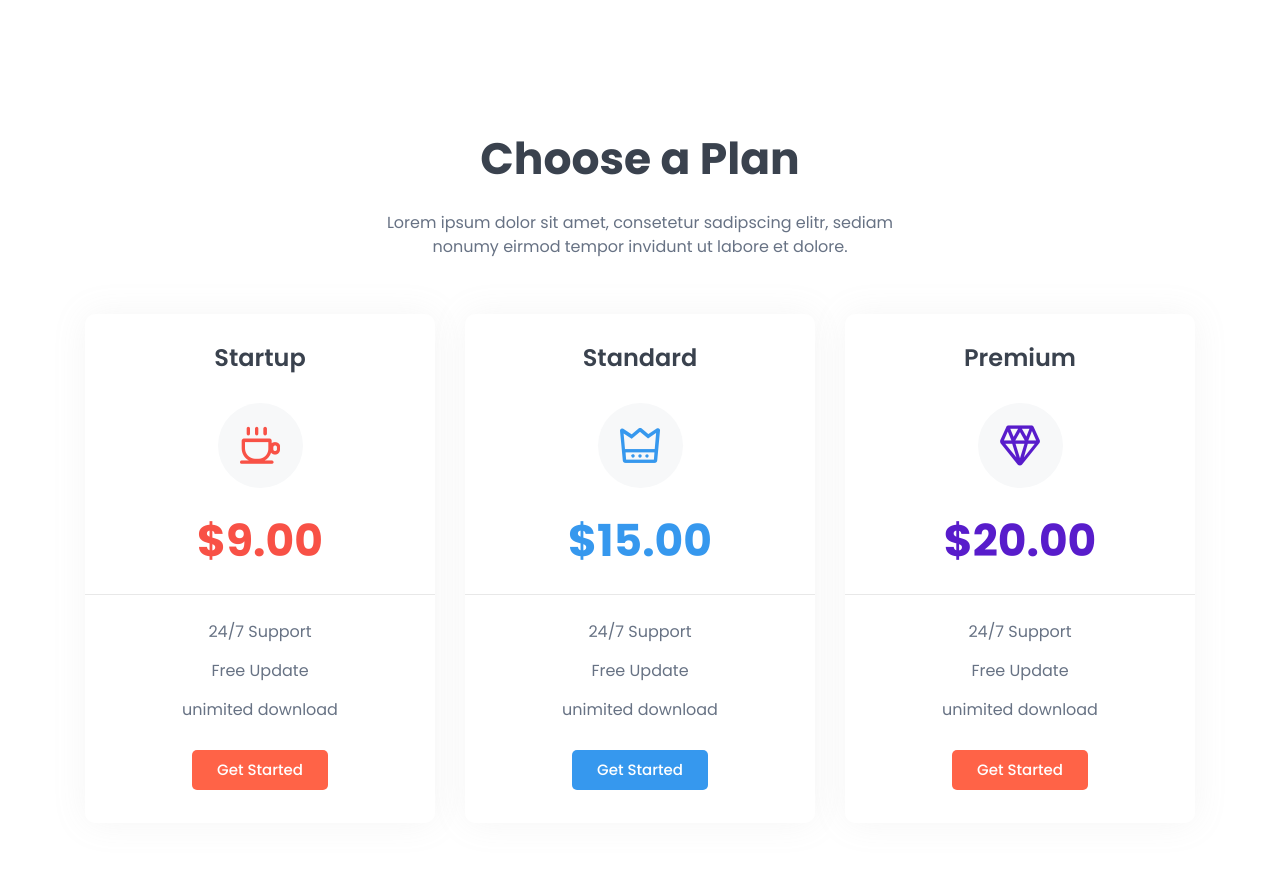
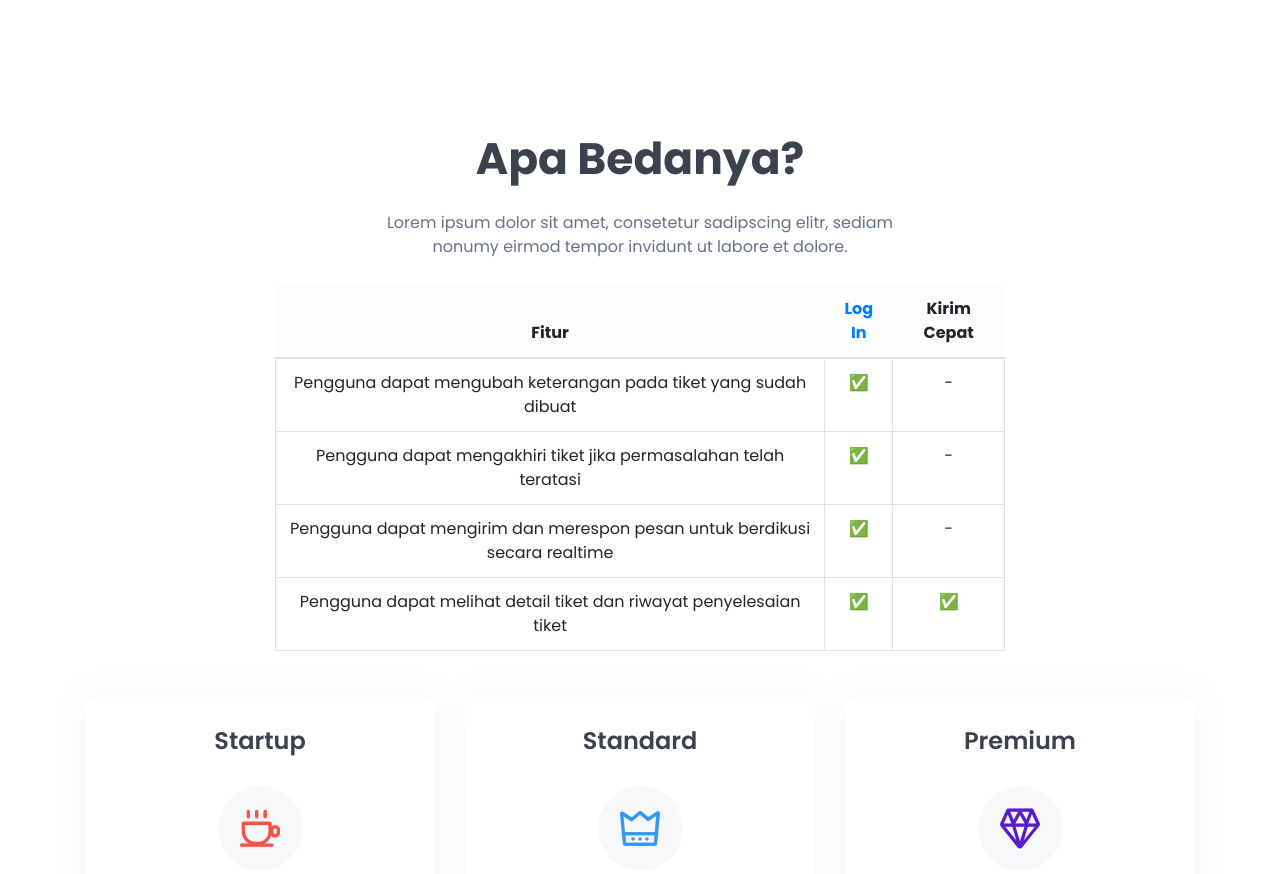
Before and after one commit to irennedn19/landingpageticketing, a plain HTML site: page index.html in a window 1280 px wide. Shown: the part 5580-6454 px from the top of the page. Drawn offline with Linux system fonts and the light colour scheme; files whose address does not match are found by name.

```diff
--- a/assets/scss/_pricing.scss
+++ b/assets/scss/_pricing.scss
@@ -2,7 +2,7 @@
 
 
 /*===========================
-       09.PRICING css
+09.PRICING css
 ===========================*/
 
 .pricing_area{}
--- a/index.html
+++ b/index.html
@@ -412,11 +412,50 @@
             <div class="row justify-content-center">
                 <div class="col-lg-6">
                     <div class="section_title text-center pb-25">
-                        <h4 class="title">Choose a Plan</h4>
+                        <h4 class="title">Apa Bedanya?</h4>
                         <p>Lorem ipsum dolor sit amet, consetetur sadipscing elitr, sediam nonumy eirmod tempor invidunt ut labore et dolore.</p>
                     </div> <!-- section title -->
                 </div>
             </div> <!-- row -->
+
+            <div class="row justify-content-center">
+                <div class="col-lg-8">
+                    <div class="table-responsive">
+                        <table class="table table-bordered text-center">
+                            <thead class="table-light">
+                                <tr>
+                                    <th>Fitur</th>
+                                    <th class="text-primary">Log In</th>
+                                    <th class="text-purple">Kirim Cepat</th>
+                                </tr>
+                            </thead>
+                            <tbody>
+                                <tr>
+                                    <td>Pengguna dapat mengubah keterangan pada tiket yang sudah dibuat</td>
+                                    <td>✅</td>
+                                    <td>-</td>
+                                </tr>
+                                <tr>
+                                    <td>Pengguna dapat mengakhiri tiket jika permasalahan telah teratasi</td>
+                                    <td>✅</td>
+                                    <td>-</td>
+                                </tr>
+                                <tr>
+                                    <td>Pengguna dapat mengirim dan merespon pesan untuk berdikusi secara realtime</td>
+                                    <td>✅</td>
+                                    <td>-</td>
+                                </tr>
+                                <tr>
+                                    <td>Pengguna dapat melihat detail tiket dan riwayat penyelesaian tiket</td>
+                                    <td>✅</td>
+                                    <td class="price">✅</td>
+                                </tr>
+                            </tbody>
+                        </table>
+                    </div>
+                </div>
+            </div>
+
             <div class="row justify-content-center">
                 <div class="col-lg-4 col-md-8 col-sm-10">
                     <div class="single_pricing text-center pricing_color_1 mt-30 wow fadeInUp" data-wow-duration="1.3s" data-wow-delay="0.2s">
@@ -504,7 +543,7 @@
                             <div class="faq-header" id="faq-heading-7">
                                 <button class="faq-btn collapsed" type="button" data-toggle="collapse" data-target="#faq-7"
                                     aria-expanded="true" aria-controls="faq-7">
-                                    <span class="pt-0">Which license I need?</span>
+                                    <span class="pt-0">Bagaimana cara menggunakan sistem helpdesk tiketing?</span>
                                 </button>
                             </div>
 
@@ -519,7 +558,7 @@
                             <div class="faq-header" id="faq-heading-8">
                                 <button class="faq-btn collapsed" type="button" data-toggle="collapse" data-target="#faq-8"
                                     aria-expanded="true" aria-controls="faq-8">
-                                    <span class="pt-0">How do I get access?</span>
+                                    <span class="pt-0">Bagaimana cara mengubah tiket yang sudah dibuat?</span>
                                 </button>
                             </div>
 
@@ -534,7 +573,7 @@
                             <div class="faq-header" id="faq-heading-9">
                                 <button class="faq-btn collapsed" type="button" data-toggle="collapse" data-target="#faq-9"
                                     aria-expanded="true" aria-controls="faq-9">
-                                    <span class="pt-0">How do I see my data?</span>
+                                    <span class="pt-0">Apa yang harus dilakukan apabila tiket sudah diakhiri tapi pekerjaan belum selesai sepenuhnya?</span>
                                 </button>
                             </div>
 
@@ -545,7 +584,7 @@
                                 </div>
                             </div>
                         </div>
-                        <div class="faq-item wow fadeInUp" data-wow-delay=".8s">
+                        <!-- <div class="faq-item wow fadeInUp" data-wow-delay=".8s">
                             <div class="faq-header" id="faq-heading-10">
                                 <button class="faq-btn collapsed" type="button" data-toggle="collapse" data-target="#faq-10"
                                     aria-expanded="true" aria-controls="faq-10">
@@ -558,7 +597,7 @@
                                     <p>Lorem ipsum dolor sit amet, consetetur sadipscing elitr, seddinonumy eirmod tempor invidunt ut labore.Smratseo is a brand of digital agency.</p>
                                 </div>
                             </div>
-                        </div>
+                        </div> -->
                     </div>
                 </div>
             </div>
```
